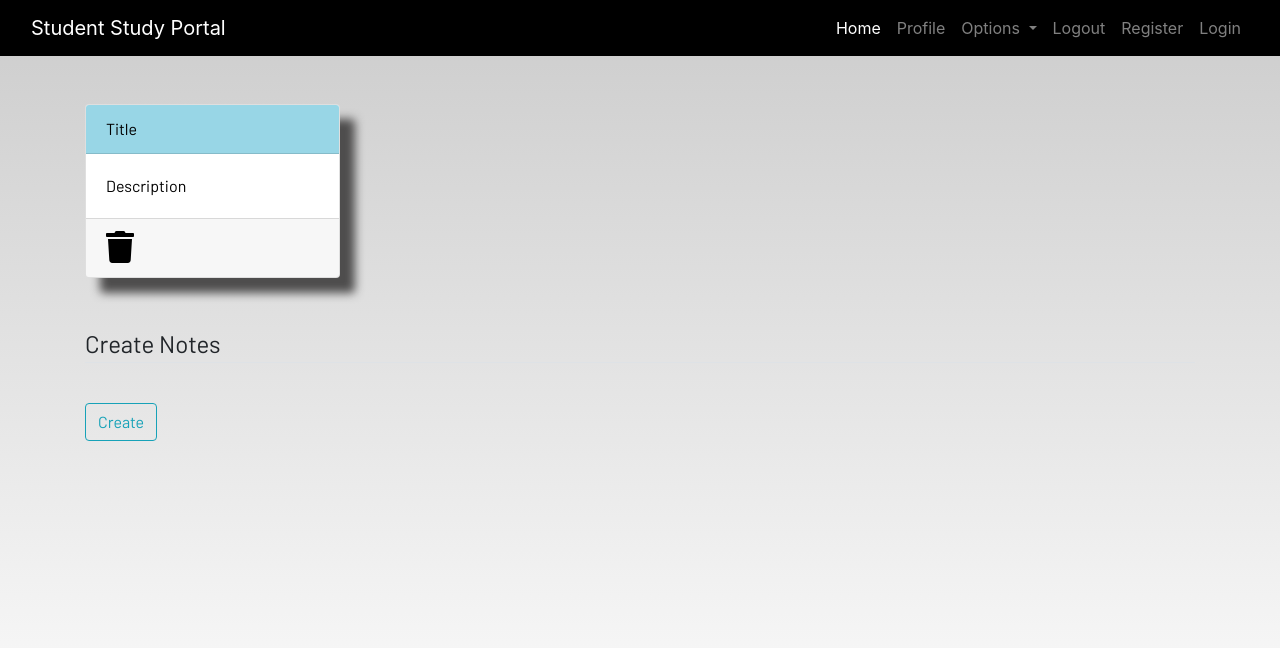
After one commit to RiyadSheikh27/EduMate, a Django app: page /notes in a window 1280 px wide. The commit adds this page. Shown: the top 648 px of the page. Run offline with Django 5.2, Linux system fonts and the light colour scheme; some libraries are stand-ins or nearby versions; some web fonts are replaced.

Commit message:
Have completed the design for Notes using Html and Bootstrap

```diff
--- a/dashboard/templates/dashboard/home.html
+++ b/dashboard/templates/dashboard/home.html
@@ -3,7 +3,7 @@
 {% block content %}
 
 <section class="container text-center">
-  <h3>Welcome</h3>
+  <h3>Welcome To EduMate</h3>
 
   <hr> <br>
   <div class="row">
--- /dev/null
+++ b/dashboard/templates/dashboard/notes.html
@@ -0,0 +1,37 @@
+{% extends 'dashboard/base.html' %}
+{% load static %}
+{% block content %}
+
+<div class="container">
+    <div class="row">
+        <div class="col-md-3">
+            <a href="#">
+                <div class="card">
+                    <div class="card-header">Title</div>
+                    <div class="card-body">Description</div>
+                    <div class="card-footer mt-auto "><a href="#">
+                        <i class="fa fa-trash fa-2x"></i></a>
+                    </div>
+                </div>
+            </a>
+        </div>
+
+        <br><br>
+
+    </div>
+</div>
+<br><br>
+<div class="container">
+    <form method="POST">
+        <fieldset class="form-group">
+            <legend class="border-bottom mb-4">Create Notes</legend>
+        </fieldset>
+        <div class="form-group">
+            <button href="" class="btn btn-outline-info" type="submit">
+                Create
+            </button>
+        </div>
+    </form>
+</div>
+
+{% endblock content %}
--- a/dashboard/urls.py
+++ b/dashboard/urls.py
@@ -2,5 +2,6 @@ from django.urls import path
 from . import views
 
 urlpatterns = [
-    path('',views.home)
+    path('',views.home,name="home"),
+    path('notes',views.notes,name="notes")
 ]
--- a/dashboard/views.py
+++ b/dashboard/views.py
@@ -2,3 +2,6 @@ from django.shortcuts import render
 
 def home(request):
     return render(request,'dashboard/home.html')
+
+def notes(request):
+    return render(request,'dashboard/notes.html')
```
